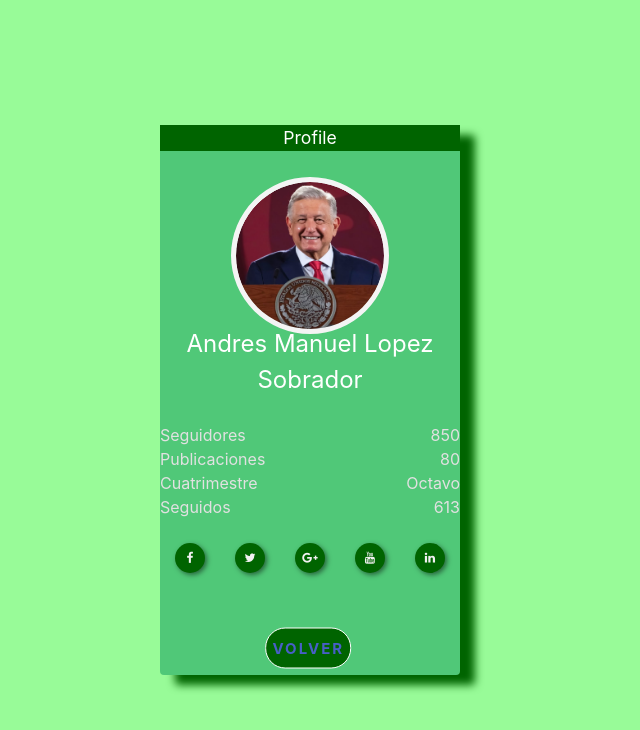
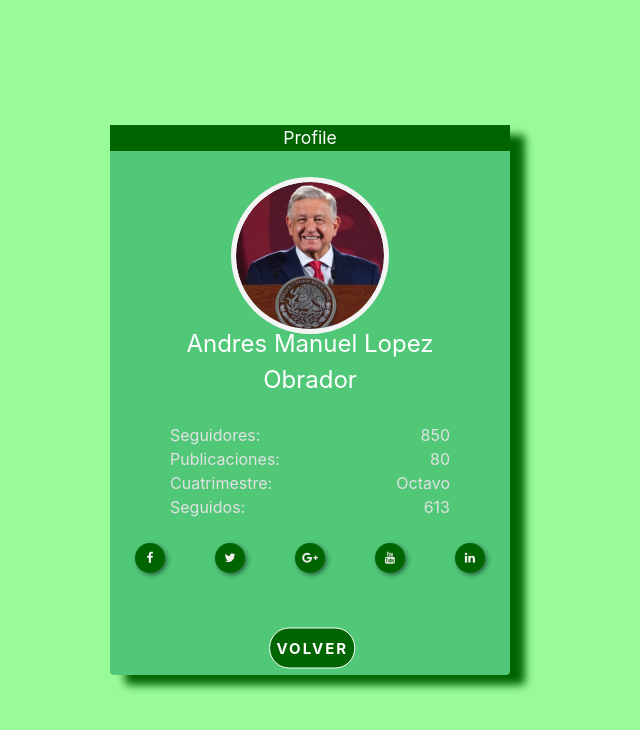
Before and after one commit to IsmaelPasalagua/jam_web, an Angular app: page /profile in a window 1280 px wide. Shown: the top 730 px of the page, without its empty margins (330-970 px from the left). Built offline with nearby package versions, Linux system fonts and the light colour scheme.

Commit message:
profile terminado final

```diff
--- a/src/app/components/profile/profile.component.html
+++ b/src/app/components/profile/profile.component.html
@@ -7,31 +7,35 @@
   </div>
 
 
-
+  <div class="contenedor">
   <div class="infobox">
     <p class="infobox-username" *ngIf="name">{{name}}</p>
   </div>
   <div class="">
-    <p class="align-left" *ngIf="Seguidores > 700">Seguidores</p><p class="align-right">{{Seguidores}}</p>
+    <div class="align-left" *ngIf="Seguidores > 700">Seguidores:</div>
+    <div class="align-right">{{Seguidores}}</div>
   </div>
 
   <div class="clear-float" *ngIf="Seguidores > 700">
-    <p class="align-left">Publicaciones</p><p class="align-right">{{ Publcaciones}}</p>
+    <p class="align-left">Publicaciones:</p><p class="align-right">{{ Publcaciones}}</p>
   </div>
   <div class="clear-float" *ngFor="let strength of strengths">
     <p class="align-left">{{strength.text}}</p><p class="align-right">{{strength.level}}</p>
+  </div>
 </div>
 
+
 <div class="center">
-<button class="buttonLogin">
+ <button class="buttonLogin">
+  <span class="spanLogin" ></span>
+  <a href="#" onclick="history.back()" style="color:rgb(255, 255, 255)">
   <span class="spanLogin"></span>
   <span class="spanLogin"></span>
-  <span class="spanLogin"></span>
-  <a href="javascript:history.back()">
-  <span class="spanLogin"></span>Volver
-</a>
+   <span class="spanLogin" ></span>volver
+  </a>
 </button>
 </div>
+
 
 
   <link rel="stylesheet" href="https://stackpath.bootstrapcdn.com/font-awesome/4.7.0/css/font-awesome.min.css">
@@ -44,6 +48,9 @@
     <a href="#" class="fa fa-youtube"></a>
     <a href="#" class="fa fa-linkedin"></a>
   </section>
+
+
+
 </div>
 </div>
 </div>
--- a/src/app/components/profile/profile.component.scss
+++ b/src/app/components/profile/profile.component.scss
@@ -16,7 +16,7 @@ body {
 }
 
 .card {
-  width: 300px;
+  width: 400px;
   height: 550px;
   margin: 0 auto;
   background:  #50C878;
@@ -96,6 +96,7 @@ body {
   float: left;
   text-align: center;
   color: rgb(225, 225, 225);
+
 }
 
 .align-right {
@@ -128,6 +129,7 @@ body {
   border-radius: 20px;
   cursor: pointer;
   font-weight: bold;
+
  }
  .buttonLogin:hover {
   box-shadow: 0 0 10px #08a42a, 0 0 25px #232723, 0 0 50px #02632e;
@@ -326,7 +328,7 @@ body {
   margin: 0;
   position: absolute;
   top: 95%;
-  right: 22%;
+  right: 28%;
   -ms-transform: translate(-50%, -50%);
   transform: translate(-50%, -50%);
 }
@@ -373,3 +375,9 @@ height: 100vh;
   justify-content: center;
   align-items: center;
 }
+//________centrado del texto
+
+  .contenedor {
+    width: 70%; /* ancho del contenedor */
+    margin: 0 auto; /* margen automático en los lados */
+  }
--- a/src/app/components/profile/profile.component.ts
+++ b/src/app/components/profile/profile.component.ts
@@ -6,11 +6,11 @@ import { Component } from '@angular/core';
   styleUrls: ['./profile.component.scss']
 })
 export class ProfileComoponent {
-    name = 'Andres Manuel Lopez Sobrador';
+    name = 'Andres Manuel Lopez Obrador';
     Seguidores = 850;
     Publcaciones = 80;
 
-    strengths = [{ text: 'Cuatrimestre', level: 'Octavo' }, { text: 'Seguidos', level: '613' }];
+    strengths = [{ text: 'Cuatrimestre:', level: 'Octavo' }, { text: 'Seguidos:', level: '613' }];
 
 
   }
```
